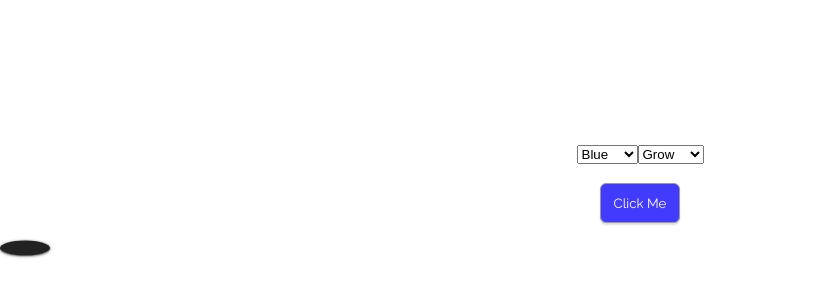
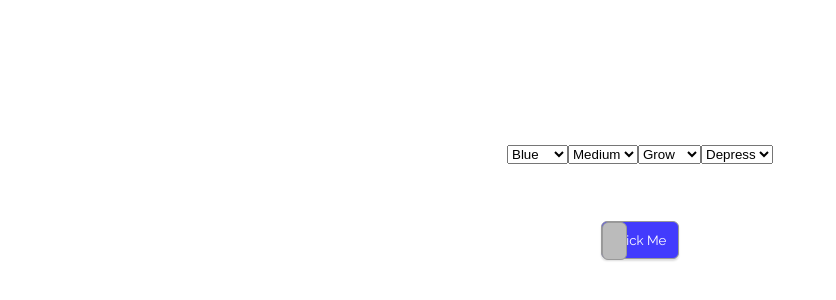
Before and after one commit to BlairBryant/portfolio, a React (Create React App) app: page / in a window 1280 px wide. Shown: the part 156-456 px from the top of the page, without its empty margins (0-836 px from the left). Built offline with nearby package versions, Linux system fonts and the light colour scheme.

Commit message:
Added a lot of select menu features

```diff
--- a/src/App.css
+++ b/src/App.css
@@ -2,13 +2,23 @@
   text-align: center;
   font-family: 'Raleway', sans-serif;
   margin-top: 300px;
+  --blue: #423bfd;
+  --darkblue: #0a02d0;
+  --yellow: #f9dc6c;
+  --darkyellow: #f5c50a;
+  --red: #fb4143;
+  --darkred: #d20407;
+  --green: #5cd193;
+  --darkgreen: #2c9b60;
+}
+
+.ButtonParent {
+  position: relative;
 }
 
 .Button {
-  width: 80px;
-  height: 40px;
-  padding: 10px;
   cursor: pointer;
+  position: relative;
   color: white;
   background: #aaa;
   border-radius: 6px;
@@ -16,14 +26,7 @@
   border: 1px solid #999;
   outline: none;
   box-shadow: 0px 2px 2px #ddd;
-  transition: .3s;
   font-family: 'Raleway', sans-serif;
-}
-
-.shiftText {
-  transform: translateX(-4px);
-  display: inline-block;
-  color: lightgreen;
   transition: .3s;
 }
 
@@ -37,38 +40,139 @@
   transition: .3s;
 }
 
-.Grow:hover {
-  width: 90px;
-  height: 45px;
-  /* padding: 14px 12px; */
-  /* transform: translateY(-2px) */
-  /* box-shadow: 0px 3px 4px #ddd; */
+.Blue {
+  background: var(--blue)
 }
 
-.Widen:hover {
-  width: 90px;
+.Yellow {
+  background: var(--yellow)
 }
 
-.Float:hover {
+.Red {
+  background: var(--red)
+}
+
+.Green {
+  background: var(--green)
+}
+
+.shiftText {
+  transform: translateX(-4px);
+  display: inline-block;
+  /* color: lightgreen; */
+  transition: .3s;
+}
+
+.Small {
+  padding: 8px 10px;
+  font-size: 10px
+}
+
+.Medium {
+  padding: 10px 12px;
+}
+
+.Large {
+  padding: 14px 16px;
+  font-size: 16px;
+}
+
+/* ----------------------------------------------------------- */
+
+
+.SmallGrow:hover {
+  padding: 9px 11px;
+}
+
+.MediumGrow:hover {
+  padding: 12px 14px;
+}
+
+.LargeGrow:hover {
+  padding: 16px 18px;
+}
+
+.SmallWiden:hover {
+  padding: 8px 12px;
+}
+
+.MediumWiden:hover {
+  padding: 10px 14px;
+}
+
+.LargeWiden:hover {
+  padding: 14px 18px;
+}
+
+.SmallFloat:hover {
   transform: translateY(-2px);
   box-shadow: 0px 2px 2px #999;
 }
 
-.Blue {
-  background: #423bfd;
+.MediumFloat:hover {
+  transform: translateY(-3px);
+  box-shadow: 0px 2px 2px #999;
 }
 
-.Yellow {
-  background: #f9dc6c;
+.LargeFloat:hover {
+  transform: translateY(-4px);
+  box-shadow: 0px 2px 2px #888;
 }
 
-.Red {
-  background: #fb4143;
+.BlueColor:hover {
+  background: var(--darkblue);
 }
 
-.Green {
-  background: #5cd193
+.YellowColor:hover {
+  background: var(--darkyellow);
 }
+
+.RedColor:hover {
+  background: var(--darkred);
+}
+
+.GreenColor:hover {
+   background: var(--darkgreen);
+}
+
+.btnLeftSlide {
+  width: 30%;
+  height: 100%;
+  position: absolute;
+  left: 0;
+  top: 0;
+  background: #bbb;
+  border-radius: 6px;
+  border: 1px solid #999;
+  transition: .2s;
+}
+
+.SlideIn:hover {
+  width: 100%;
+
+}
+
+/* ----------------------------------------------------------- */
+
+.BlueDepress:active {
+  background: var(--darkblue);
+  border: 3px solid var(--blue);
+  padding: 9px 11px;
+  transition: 0s;
+}
+
+.YellowDepress:active {
+  background: var(--darkyellow);
+}
+
+.RedDepress:active {
+  background: var(--darkred);
+}
+
+.GreenDepress:active {
+  background: var(--darkgreen);
+}
+
 
 .roundShadow {
   width: 50px;
--- a/src/App.js
+++ b/src/App.js
@@ -1,4 +1,4 @@
-import React, { Component } from 'react'
+import React from 'react'
 import './App.css'
 import routes from './routes'
 
--- a/src/Components/Button.js
+++ b/src/Components/Button.js
@@ -2,25 +2,24 @@ import React from 'react'
 
 export default function Button(props) {
     return (
-        <div>
-            <button className={`Button ${props.size} ${props.hover} ${props.color}`}
+        <div className='ButtonParent'>
+            <button className={`Button
+                                ${props.color}
+                                ${props.size}
+                                ${props.size}${props.hover}
+                                ${props.color}${props.hover}
+                                ${props.color}${props.press}`}
                 onClick={props.click}
                 onMouseOver={props.toggleArrow}
                 onMouseOut={props.toggleArrowOff}
             >
-                {
-                    props.arrow
-                        ?
-                        <div>
-                            <span className={`shiftText1 ${props.arrow ? 'shiftText' : null}`}>Click Me</span>
-                            <span className={`shiftArrow ${props.arrow ? 'shiftArrow1' : null}`}>{props.arrow ? '>' : null}</span>
-                        </div>
-                        :
-                        'Click Me'
-            }
+                <span className={`shiftText1 ${props.arrow ? 'shiftText' : null}`}>Click Me</span>
+                <span className={`shiftArrow ${props.arrow ? 'shiftArrow1' : null}`}>{props.arrow ? '>' : null}</span>
+                <div className={`btnLeftSlide ${props.hover}`}></div>
+            </button>
 
-            </button>
-            <div className='roundShadow'></div>
+
+            {/* <div className='roundShadow'></div> */}
         </div>
     )
 }
--- a/src/Components/Home.js
+++ b/src/Components/Home.js
@@ -6,10 +6,11 @@ export default class Home extends Component {
         super()
 
         this.state = {
+            color: 'Blue',
+            buttonSize: 'Medium',
             buttonHover: 'Grow',
-            buttonSize: 'Medium',
-            color: 'Blue',
-            toggleArrow: false
+            buttonClick: 'Depress',
+            toggleArrow: false,
         }
         this.toggleArrow = this.toggleArrow.bind(this)
         this.toggleArrowOff = this.toggleArrowOff.bind(this)
@@ -32,17 +33,30 @@ export default class Home extends Component {
                     <option>Red</option>
                     <option>Green</option>
                 </select>
+                <select onChange={e => this.setState({buttonSize: e.target.value})}>
+                    <option>Medium</option>
+                    <option>Small</option>
+                    <option>Large</option>
+                </select>
                 <select onChange={e => this.setState({buttonHover: e.target.value})}>
                     <option>Grow</option>
                     <option>Widen</option>
                     <option>Float</option>
-                    <option>Hover ›</option>
+                    {/* <option>Hover ›</option> */}
+                    <option>Color</option>
+                    <option>SlideIn</option>
                 </select>
-                <br/><br/>
+                <select onChange={e => this.setState({buttonClick: e.target.value})}>
+                    <option>Depress</option>
+                    <option>TBD</option>
+                    <option>TBD</option>
+                </select>
+                <br/><br/><br/><br/>
                 <Button
+                    color={this.state.color}
+                    size={this.state.buttonSize}
                     hover={this.state.buttonHover}
-                    size={this.state.buttonSize}
-                    color={this.state.color}
+                    press={this.state.buttonClick}
                     arrow={this.state.toggleArrow}
                     toggleArrow={this.toggleArrow}
                     toggleArrowOff={this.toggleArrowOff}
```
